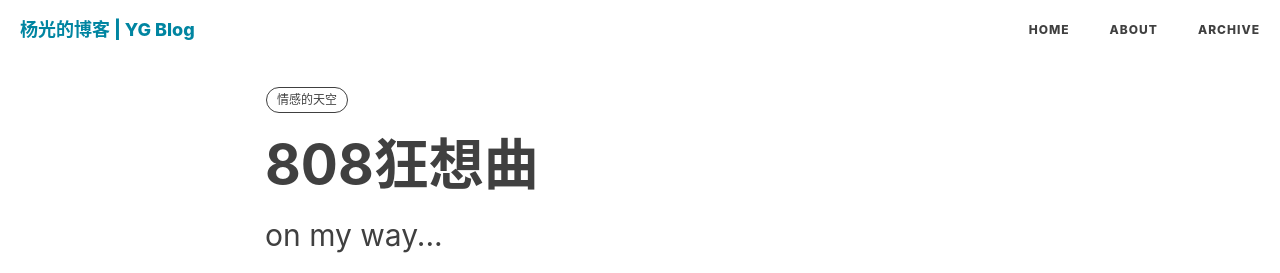
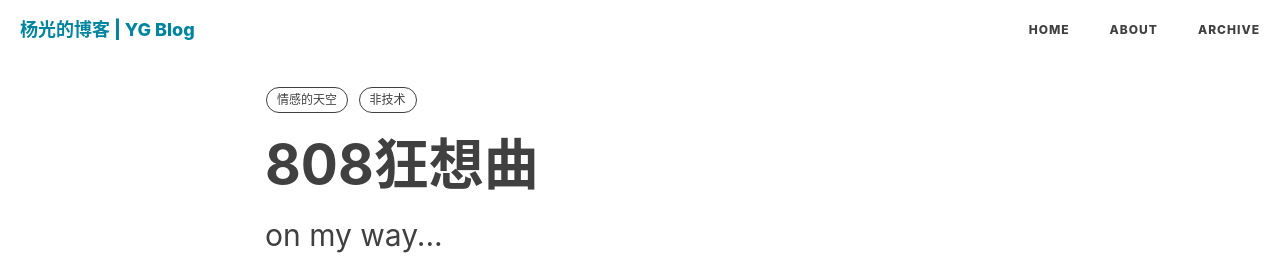
Before and after one commit to Winterdirge/MyBlog, a Jekyll site: the page built from _posts/2019-07-10-on-my-way-to-beijing.markdown, in a window 1280 px wide and 900 px high. Shown: the top 273 px of the window. Built offline with Jekyll 4.4.1, drawn with Linux system fonts in a browser that asks for light colours; nearby versions of some CDN libraries; comment, search, counter and statistics services are not loaded.

Commit message:
add new category.

```diff
--- a/_posts/2019-03-13-Swift-Initialization.markdown
+++ b/_posts/2019-03-13-Swift-Initialization.markdown
@@ -10,6 +10,7 @@ tags:
     - Swift
     - iOS
     - 移动端
+    - 技术
 ---
 
 
--- a/_posts/2019-07-04-Swift-5.0-new-feature.markdown
+++ b/_posts/2019-07-04-Swift-5.0-new-feature.markdown
@@ -9,6 +9,7 @@ tags:
     - 移动端
     - iOS
     - Swift
+    - 技术
 ---
 
 # Raw strings
--- a/_posts/2019-07-05-Swift-Closures-Thinking.markdown
+++ b/_posts/2019-07-05-Swift-Closures-Thinking.markdown
@@ -9,6 +9,7 @@ tags:
     - Swift
     - iOS
     - 移动端
+    - 技术
 ---
 
 >本文不会对Closures的基本语法进行解读，如果对于Closures语法有所疑惑，请参考[Apple官方文档](https://docs.swift.org/swift-book/LanguageGuide/Closures.html)
--- a/_posts/2019-07-06-first-step-to-success.markdown
+++ b/_posts/2019-07-06-first-step-to-success.markdown
@@ -8,6 +8,7 @@ header-style: text
 tags:
     - Jekyll
     - 博客搭建
+    - 技术
 ---
 
 >本文主要记录博客的搭建过程，以及出现的问题。本文撰写时，博客整体框架已基本完成，还有许多细节需要调整。如果你是大牛，那么这篇文章可能对你来说没什么用，如果你也想搭建一个属于自己的博客，那么读完本文，你一定会有所收获。
--- a/_posts/2019-07-10-on-my-way-to-beijing.markdown
+++ b/_posts/2019-07-10-on-my-way-to-beijing.markdown
@@ -7,6 +7,7 @@ author:     "YangGuang"
 header-style: text
 tags:
     - 情感的天空
+    - 非技术
 ---
 
 每次回家然后再次踏上征程的时候，都有一种盲目的慌乱感，也不知道到底是为什么不安，是对现状的不满，还是对前路的迷茫，抑或是讨厌那种一直漂泊的感觉。
--- a/_posts/2019-07-11-first-step-to-success-2.markdown
+++ b/_posts/2019-07-11-first-step-to-success-2.markdown
@@ -8,6 +8,7 @@ header-style: text
 tags:
     - Jekyll
     - 博客搭建
+    - 技术
 ---
 
 # 回顾
```
